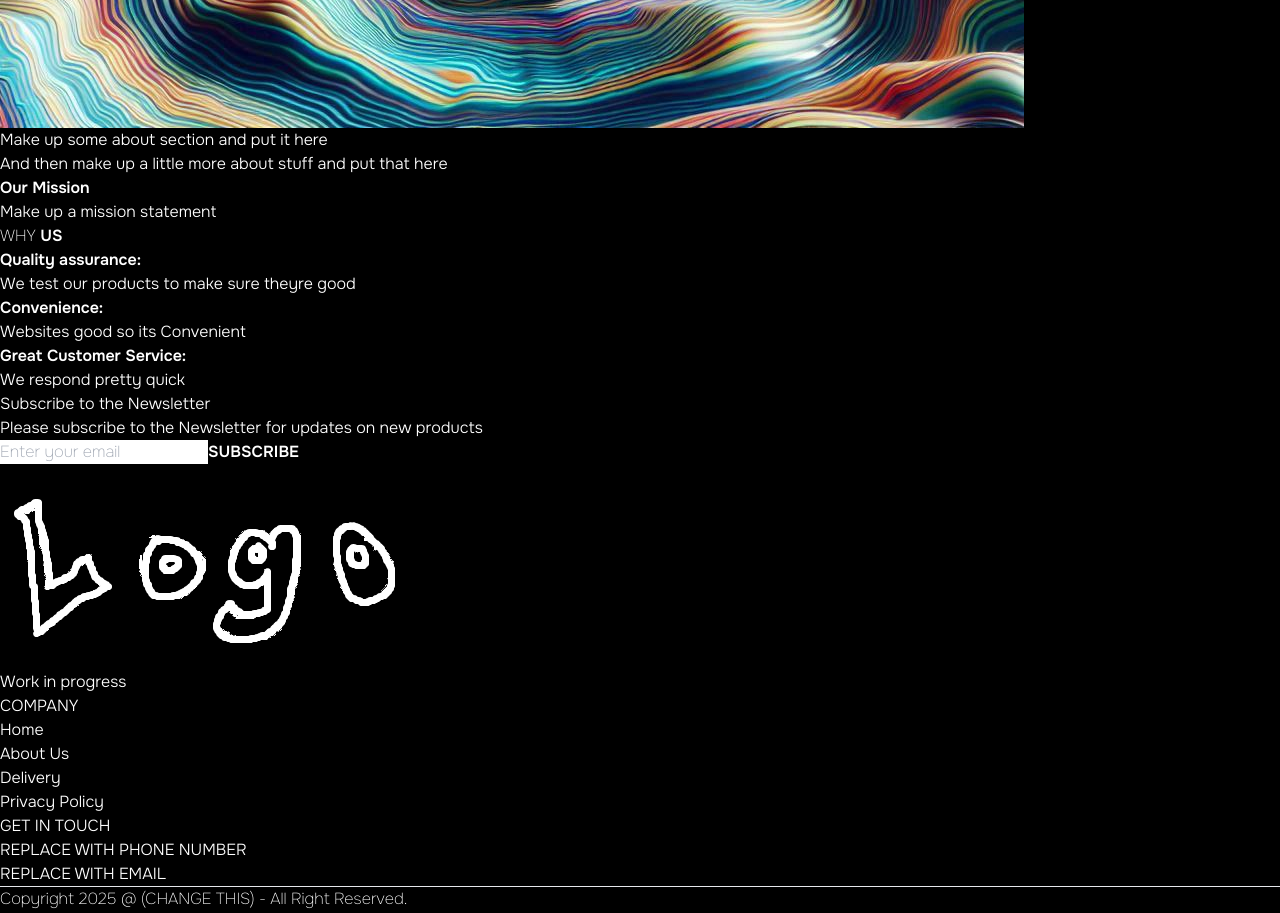
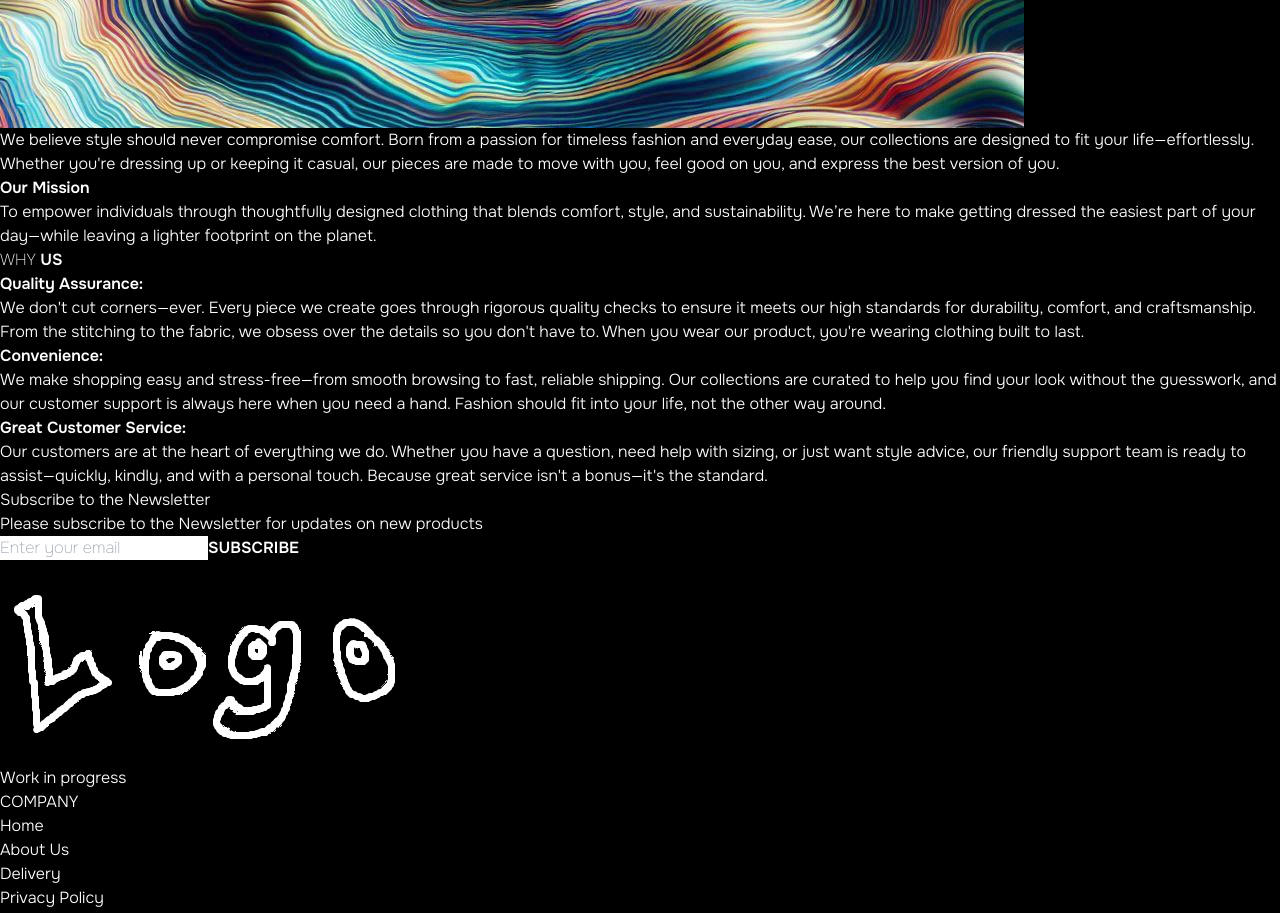
Before and after one commit to walkmoody/Ecommerce-Clothing-Website, a React (Vite) app: page /about in a window 1280 px wide. Shown: the part 2400-3313 px from the top of the page. Built offline with nearby package versions, Linux system fonts and the light colour scheme.

Commit message:
Updated About section

```diff
--- a/src/components/Hero.jsx
+++ b/src/components/Hero.jsx
@@ -13,7 +13,7 @@ const Hero = () => {
             <div className='text-[#414141]'>
                 <div className = 'flex items-center gap-2'>
                   <p className ='w-10 md:w-11 h-[2px] bg-gray-300'></p>
-                    <p className='onest-thin text-sm md:text-base text-gray-100'>BESTSELLERS</p>
+                    <p className='onest-thin text-sm md:text-base text-gray-100'>GREATEST PRODUCTS</p>
 
                 </div>
                 <h1 className = 'rock-salt-regular text-3xl sm:py-3 lg:text-5xl leading-relaxed text-gray-100'>Latest Arrivals</h1>
--- a/src/pages/About.jsx
+++ b/src/pages/About.jsx
@@ -13,10 +13,9 @@ const About = () => {
       <div className='my-10 flex flex-col md:flex-row gap-16'>
         <img className='w-full md:max-w-[450px] rounded-lg' src={assets.landingPageIcon} alt=""/>
         <div className='flex flex-col justify-center gap-6 md:w-2/4 text-gray-100'>
-          <p className='onest-norm'>Make up some about section and put it here</p>
-          <p className='onest-norm'>And then make up a little more about stuff and put that here</p>
+          <p className='onest-norm'>We believe style should never compromise comfort. Born from a passion for timeless fashion and everyday ease, our collections are designed to fit your life—effortlessly. Whether you're dressing up or keeping it casual, our pieces are made to move with you, feel good on you, and express the best version of you.</p>
           <b className='onest-thick text-gray-100'>Our Mission</b>
-          <p className='onest-norm'>Make up a mission statement</p>
+          <p className='onest-norm'>To empower individuals through thoughtfully designed clothing that blends comfort, style, and sustainability. We’re here to make getting dressed the easiest part of your day—while leaving a lighter footprint on the planet.</p>
         </div>
       </div>
       <div className='text-xl py-4'>
@@ -24,17 +23,17 @@ const About = () => {
       </div>
 
       <div className='flex flex-col md:flex-row text-sm mb-20'>
-        <div className='border px-10 md:px-16 py-8 sm:py-20 flex flex-col gap-5'>
-          <b className='onest-thick text-gray-100'>Quality assurance:</b>
-          <p className='onest-norm text-white'>We test our products to make sure theyre good</p>
+        <div className='border px-10 md:px-16 py-8 sm:py-20 flex flex-col gap-5 rounded'>
+          <b className='onest-thick text-gray-100'>Quality Assurance:</b>
+          <p className='onest-norm text-white'>We don't cut corners—ever. Every piece we create goes through rigorous quality checks to ensure it meets our high standards for durability, comfort, and craftsmanship. From the stitching to the fabric, we obsess over the details so you don't have to. When you wear our product, you're wearing clothing built to last.</p>
         </div>
-        <div className='border px-10 md:px-16 py-8 sm:py-20 flex flex-col gap-5'>
+        <div className='border px-10 md:px-16 py-8 sm:py-20 flex flex-col gap-5 rounded'>
           <b className='onest-thick text-gray-100'>Convenience:</b>
-          <p className='onest-norm text-white'>Websites good so its Convenient</p>
+          <p className='onest-norm text-white'>We make shopping easy and stress-free—from smooth browsing to fast, reliable shipping. Our collections are curated to help you find your look without the guesswork, and our customer support is always here when you need a hand. Fashion should fit into your life, not the other way around.</p>
         </div>
-        <div className='border px-10 md:px-16 py-8 sm:py-20 flex flex-col gap-5'>
+        <div className='border px-10 md:px-16 py-8 sm:py-20 flex flex-col gap-5 rounded'>
           <b className='onest-thick text-gray-100'>Great Customer Service:</b>
-          <p className='onest-norm text-white'>We respond pretty quick</p>
+          <p className='onest-norm text-white'>Our customers are at the heart of everything we do. Whether you have a question, need help with sizing, or just want style advice, our friendly support team is ready to assist—quickly, kindly, and with a personal touch. Because great service isn't a bonus—it's the standard.</p>
         </div>
       </div>
 
```
